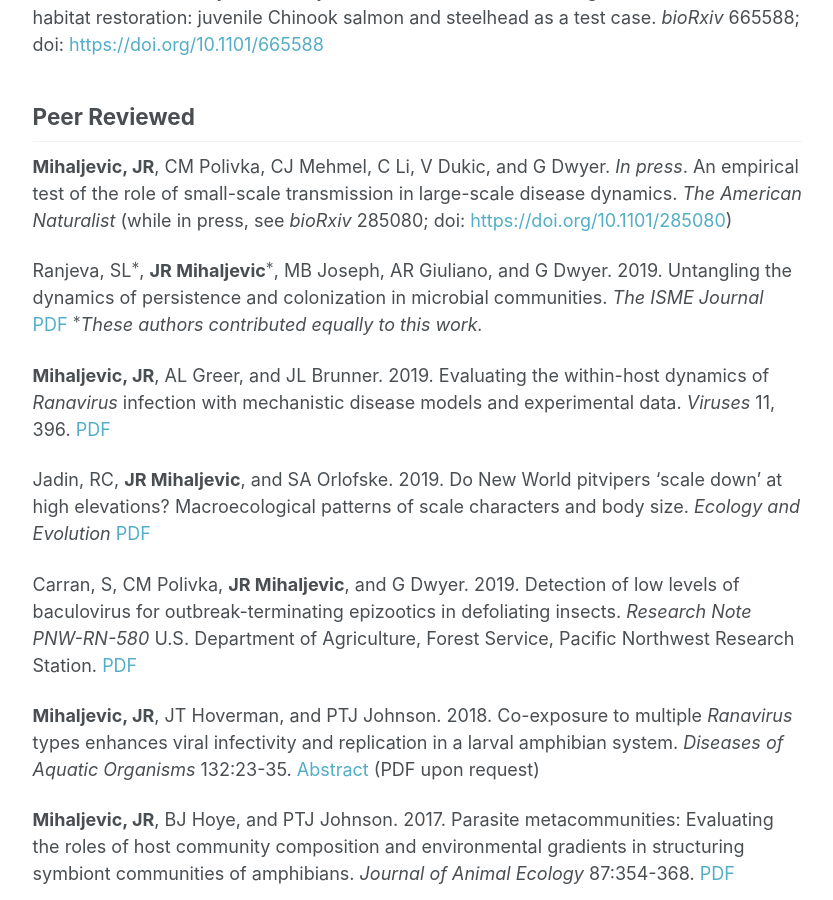
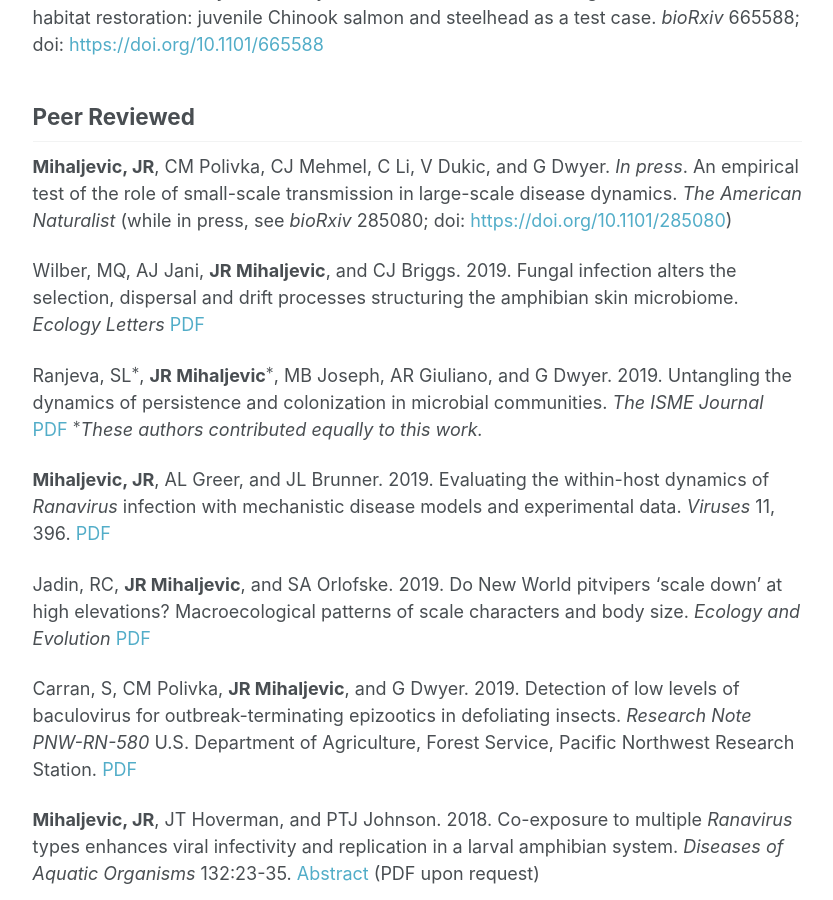
Before and after one commit to jrmihalj/jrmihalj.github.io, a Jekyll site: the page built from _pages/pubs.md, in a window 1280 px wide and 900 px high, scrolled down 1197 px. Shown: the whole window, without its empty margins (249-1082 px from the left). Built offline with Jekyll 4.4.1, drawn with Linux system fonts in a browser that asks for light colours; formulas are drawn with MathJax 3; our own code applies the rules of GitHub Pages for plain Markdown files.

Commit message:
Add Wilber et al. pub

```diff
--- a/_pages/pubs.md
+++ b/_pages/pubs.md
@@ -17,8 +17,9 @@ Polivka, CM, **JR Mihaljevic**, G Dwyer. 2019. Use of a mechanistic growth model
 
 **Mihaljevic, JR**, CM Polivka, CJ Mehmel, C Li, V Dukic, and G Dwyer. *In press*. An empirical test of the role of small-scale transmission in large-scale disease dynamics. *The American Naturalist* (while in press, see *bioRxiv* 285080; doi: [https://doi.org/10.1101/285080](https://doi.org/10.1101/285080){:target="_blank"})
 
-Ranjeva, SL$^{\*}$, **JR Mihaljevic**$^{\*}$, MB Joseph, AR Giuliano, and G Dwyer. 2019. Untangling the dynamics of persistence and colonization in microbial communities. *The ISME Journal* [PDF](https://www.nature.com/articles/s41396-019-0488-7){:target="_blank"}
-$^{\*}$*These authors contributed equally to this work.*
+Wilber, MQ, AJ Jani, **JR Mihaljevic**, and CJ Briggs. 2019. Fungal infection alters the selection, dispersal and drift processes structuring the amphibian skin microbiome. *Ecology Letters* [PDF]( https://doi.org/10.1111/ele.13414){:target="_blank"}
+
+Ranjeva, SL$^{\*}$, **JR Mihaljevic**$^{\*}$, MB Joseph, AR Giuliano, and G Dwyer. 2019. Untangling the dynamics of persistence and colonization in microbial communities. *The ISME Journal* [PDF](https://www.nature.com/articles/s41396-019-0488-7){:target="_blank"} $^{\*}$*These authors contributed equally to this work.*
 
 **Mihaljevic, JR**, AL Greer, and JL Brunner. 2019. Evaluating the within-host dynamics of *Ranavirus* infection with mechanistic disease models and experimental data. *Viruses* 11, 396. [PDF](https://www.mdpi.com/1999-4915/11/5/396){:target="_blank"}
 
```
